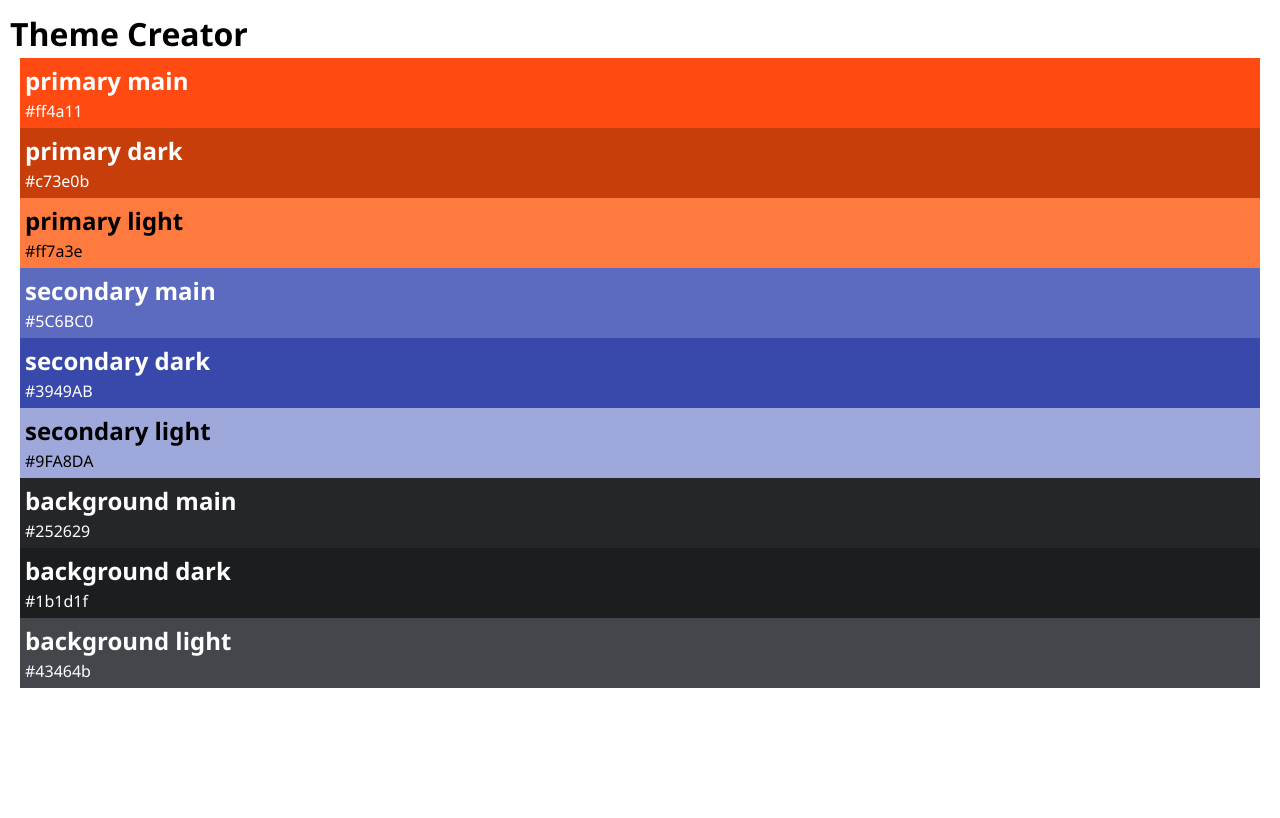
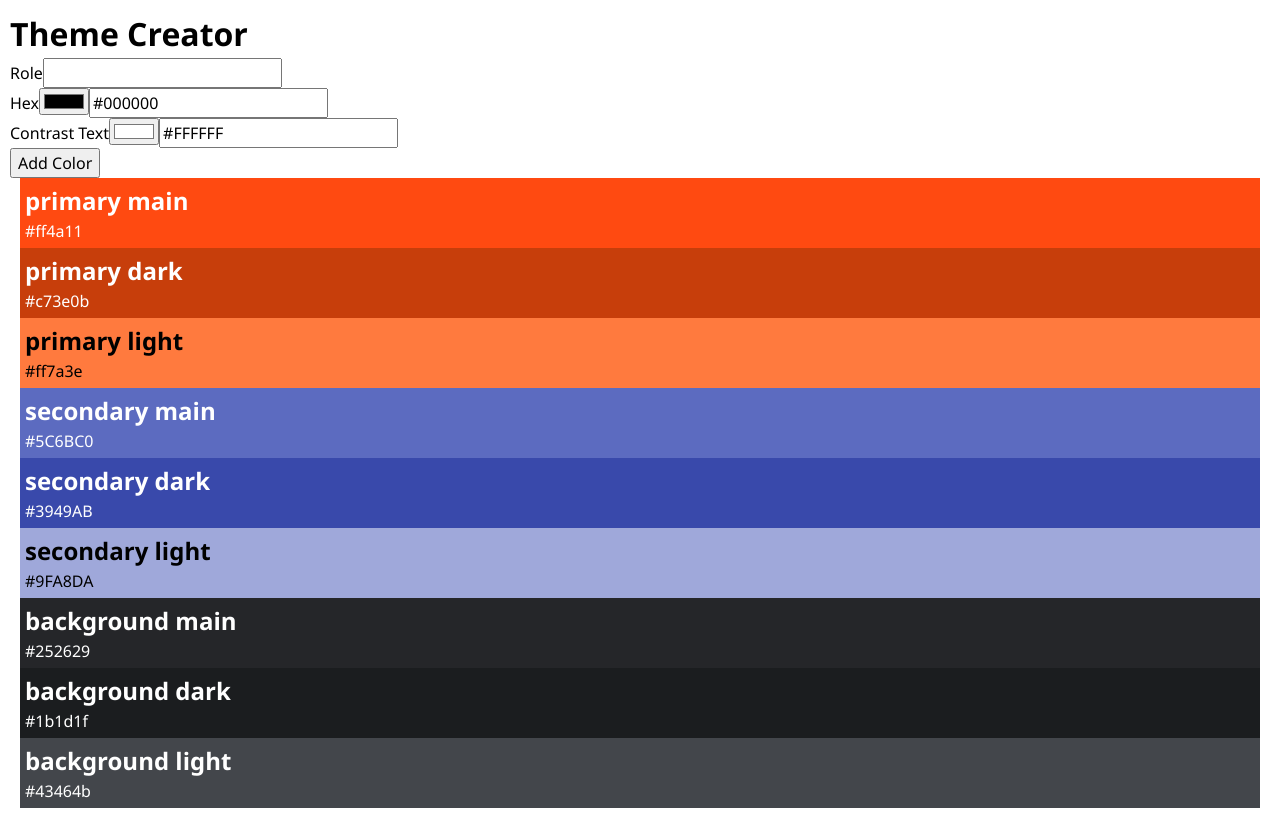
Before and after one commit to marco-martinho/color-theme-creator, a React (Vite) app: page / in a window 1280 px wide. Built offline with nearby package versions, Linux system fonts and the light colour scheme.

Commit message:
Add color form and reusable color inputs

```diff
--- a/package.json
+++ b/package.json
@@ -13,6 +13,7 @@
   "dependencies": {
     "@octokit/rest": "^20.1.0",
     "dotenv": "^16.4.5",
+    "nanoid": "^6.0.2",
     "react": "^18.2.0",
     "react-dom": "^18.2.0"
   },
--- a/src/App.jsx
+++ b/src/App.jsx
@@ -1,12 +1,24 @@
+import { useState } from "react";
 import { initialColors } from "./lib/colors";
 import Color from "./Components/Color/Color";
+import ColorForm from "./Components/Color/ColorForm/ColorForm";
+
 import "./App.css";
 
 export default function App() {
+  const [colors, setColors] = useState(initialColors);
+
+  function handleAddColor(newColor) {
+    setColors([newColor, ...colors]);
+  }
+
   return (
     <>
       <h1>Theme Creator</h1>
-      {initialColors.map((color) => (
+
+      <ColorForm onAddColor={handleAddColor} />
+
+      {colors.map((color) => (
         <Color key={color.id} color={color} />
       ))}
     </>
--- /dev/null
+++ b/src/Components/Color/ColorForm/ColorForm.jsx
@@ -0,0 +1,62 @@
+import { useState } from "react";
+import { nanoid } from "nanoid";
+import ColorInput from "../ColorInput/ColorInput";
+
+export default function ColorForm({ onAddColor }) {
+  const [color, setColor] = useState({
+    role: "",
+    hex: "#000000",
+    contrastText: "#FFFFFF",
+  });
+
+  function handleChange(event) {
+    setColor({
+      ...color,
+      [event.target.name]: event.target.value,
+    });
+  }
+
+  function handleSubmit(event) {
+    event.preventDefault();
+
+    onAddColor({
+      id: nanoid(),
+      ...color,
+    });
+
+    setColor({
+      role: "",
+      hex: "#000000",
+      contrastText: "#FFFFFF",
+    });
+  }
+
+  return (
+    <form onSubmit={handleSubmit}>
+      <label htmlFor="role">Role</label>
+      <input
+        id="role"
+        name="role"
+        value={color.role}
+        onChange={handleChange}
+        required
+      />
+
+      <ColorInput
+        label="Hex"
+        name="hex"
+        value={color.hex}
+        onChange={handleChange}
+      />
+
+      <ColorInput
+        label="Contrast Text"
+        name="contrastText"
+        value={color.contrastText}
+        onChange={handleChange}
+      />
+
+      <button type="submit">Add Color</button>
+    </form>
+  );
+}
--- /dev/null
+++ b/src/Components/Color/ColorInput/ColorInput.jsx
@@ -0,0 +1,23 @@
+export default function ColorInput({ label, name, value, onChange }) {
+  return (
+    <div>
+      <label htmlFor={name}>{label}</label>
+
+      <input
+        type="color"
+        id={name}
+        name={name}
+        value={value}
+        onChange={onChange}
+      />
+
+      <input
+        type="text"
+        name={name}
+        value={value}
+        onChange={onChange}
+        required
+      />
+    </div>
+  );
+}
```
Also changed, not shown: src/Components/Color/ColorForm/ColorForm.css (added), src/Components/Color/ColorInput/ColorInput.css (added), 1 other file (tests, documents, lock files or other folders).
